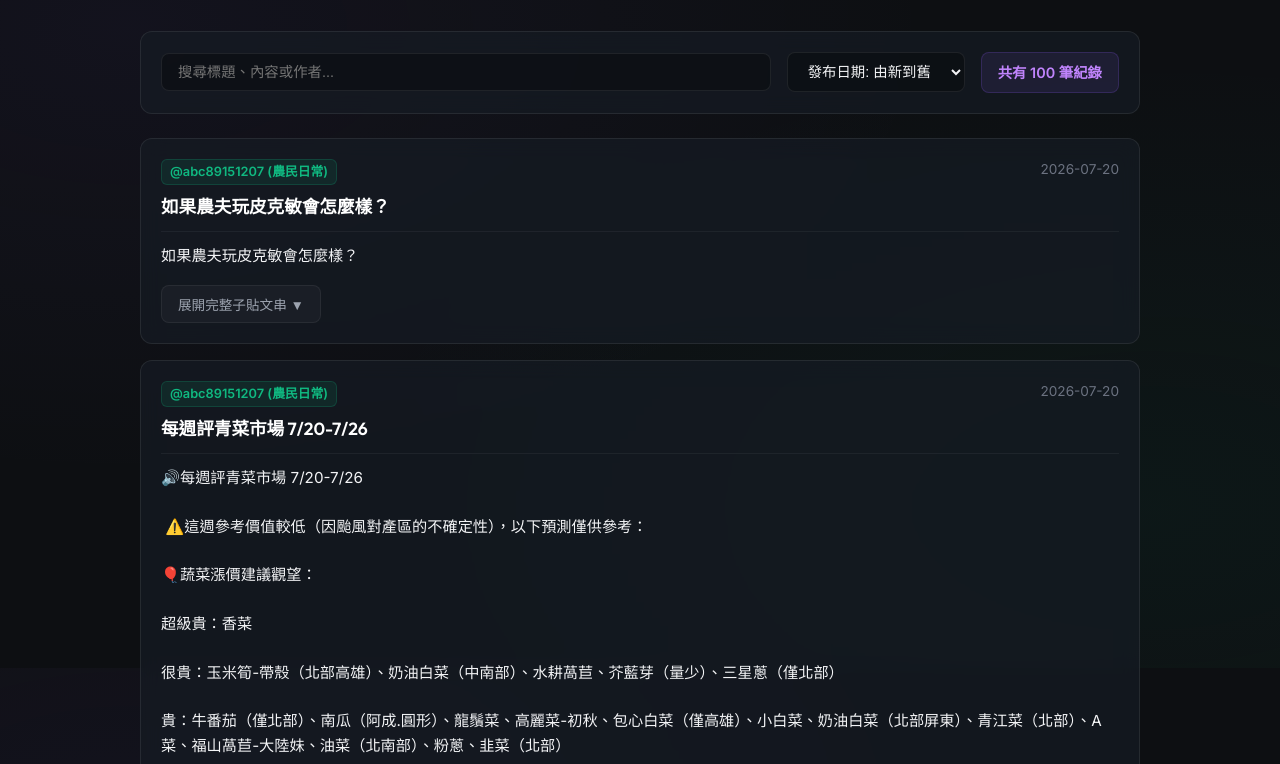
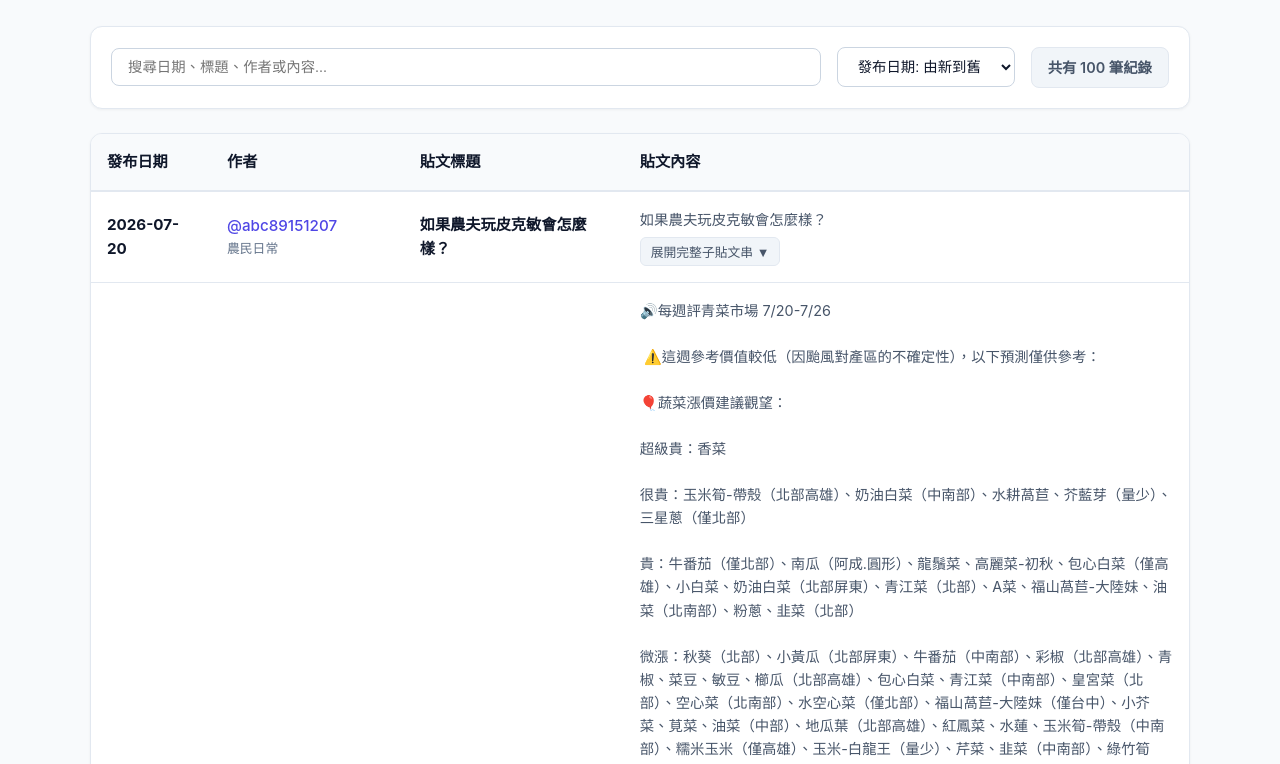
Before and after one commit to mdbenshow-art/Threads, a website: page 水果市場評論貼文_瀏覽.html in a window 1280 px wide. Shown: the part 132-896 px from the top of the page. Drawn offline with Linux system fonts and the light colour scheme.

Commit message:
style: change fruit market browse page to clean data table list format

```diff
--- a/水果市場評論貼文_瀏覽.html
+++ b/水果市場評論貼文_瀏覽.html
@@ -4,21 +4,16 @@
     <meta charset="UTF-8">
     <meta name="viewport" content="width=device-width, initial-scale=1.0">
     <title>水果市場評論貼文 - 數據瀏覽器</title>
-    <!-- Fonts -->
-    <link rel="preconnect" href="https://fonts.googleapis.com">
-    <link rel="preconnect" href="https://fonts.gstatic.com" crossorigin>
-    <link href="https://fonts.googleapis.com/css2?family=Inter:wght@400;500;600;700&family=Outfit:wght@500;600;700&display=swap" rel="stylesheet">
     <style>
         :root {
-            --bg-color: #0d0f12;
-            --card-bg: rgba(22, 28, 36, 0.7);
-            --card-border: rgba(255, 255, 255, 0.08);
-            --accent: #8b5cf6;
-            --accent-glow: rgba(139, 92, 246, 0.3);
-            --success: #10b981;
-            --text-primary: #f3f4f6;
-            --text-secondary: #9ca3af;
-            --text-muted: #6b7280;
+            --bg-color: #f8fafc;
+            --card-bg: #ffffff;
+            --border-color: #e2e8f0;
+            --accent: #4f46e5;
+            --accent-glow: rgba(79, 70, 229, 0.1);
+            --text-primary: #0f172a;
+            --text-secondary: #475569;
+            --text-muted: #64748b;
         }
 
         * {
@@ -30,17 +25,13 @@
         body {
             background-color: var(--bg-color);
             color: var(--text-primary);
-            font-family: 'Inter', -apple-system, sans-serif;
+            font-family: -apple-system, BlinkMacSystemFont, "Segoe UI", Roboto, "Helvetica Neue", Arial, sans-serif;
             line-height: 1.6;
             padding: 40px 20px;
-            background-image:
-                radial-gradient(at 10% 20%, rgba(139, 92, 246, 0.05) 0px, transparent 50%),
-                radial-gradient(at 90% 80%, rgba(16, 185, 129, 0.05) 0px, transparent 50%);
-            background-attachment: fixed;
         }
 
         .container {
-            max-width: 1000px;
+            max-width: 1100px;
             margin: 0 auto;
             display: flex;
             flex-direction: column;
@@ -53,12 +44,9 @@
         }
 
         h1 {
-            font-family: 'Outfit', sans-serif;
-            font-size: 2.2rem;
+            font-size: 2rem;
             font-weight: 700;
-            background: linear-gradient(to right, #fff, #c084fc);
-            -webkit-background-clip: text;
-            -webkit-text-fill-color: transparent;
+            color: #0f172a;
             margin-bottom: 8px;
         }
 
@@ -70,10 +58,10 @@
         /* Controls */
         .controls-card {
             background: var(--card-bg);
-            border: 1px solid var(--card-border);
+            border: 1px solid var(--border-color);
             border-radius: 12px;
             padding: 20px;
-            backdrop-filter: blur(10px);
+            box-shadow: 0 1px 3px rgba(0,0,0,0.05);
             display: flex;
             gap: 16px;
             align-items: center;
@@ -83,29 +71,27 @@
         .search-group {
             flex: 1;
             min-width: 250px;
-            position: relative;
         }
 
         .search-input {
             width: 100%;
-            background: rgba(0, 0, 0, 0.3);
-            border: 1px solid var(--card-border);
+            background: #ffffff;
+            border: 1px solid #cbd5e1;
             border-radius: 8px;
             padding: 10px 16px;
             color: var(--text-primary);
             font-size: 0.9rem;
             outline: none;
-            transition: all 0.3s ease;
         }
 
         .search-input:focus {
             border-color: var(--accent);
-            box-shadow: 0 0 10px var(--accent-glow);
+            box-shadow: 0 0 0 3px var(--accent-glow);
         }
 
         .sort-group select {
-            background: rgba(0, 0, 0, 0.3);
-            border: 1px solid var(--card-border);
+            background: #ffffff;
+            border: 1px solid #cbd5e1;
             border-radius: 8px;
             padding: 10px 16px;
             color: var(--text-primary);
@@ -115,114 +101,91 @@
         }
 
         .stats-badge {
-            background: rgba(139, 92, 246, 0.1);
-            border: 1px solid rgba(139, 92, 246, 0.2);
-            color: #c084fc;
+            background: #f1f5f9;
+            border: 1px solid #e2e8f0;
+            color: var(--text-secondary);
             padding: 8px 16px;
             border-radius: 8px;
             font-size: 0.9rem;
             font-weight: 600;
         }
 
-        /* Feed */
-        .feed {
-            display: flex;
-            flex-direction: column;
-            gap: 16px;
+        /* Table layout */
+        .table-container {
+            background: var(--card-bg);
+            border: 1px solid var(--border-color);
+            border-radius: 12px;
+            overflow: hidden;
+            box-shadow: 0 1px 3px rgba(0,0,0,0.05);
         }
 
-        .post-card {
-            background: var(--card-bg);
-            border: 1px solid var(--card-border);
-            border-radius: 12px;
-            padding: 20px;
-            backdrop-filter: blur(10px);
-            transition: all 0.3s ease;
-            display: flex;
-            flex-direction: column;
-            gap: 12px;
+        table {
+            width: 100%;
+            border-collapse: collapse;
         }
 
-        .post-card:hover {
-            border-color: rgba(139, 92, 246, 0.3);
-            box-shadow: 0 4px 20px rgba(0, 0, 0, 0.4);
+        th, td {
+            padding: 16px;
+            text-align: left;
+            border-bottom: 1px solid var(--border-color);
+            font-size: 0.95rem;
         }
 
-        .card-header {
-            display: flex;
-            justify-content: space-between;
-            align-items: flex-start;
-            flex-wrap: wrap;
-            gap: 10px;
-            padding-bottom: 10px;
-            border-bottom: 1px solid rgba(255, 255, 255, 0.05);
+        th {
+            background-color: #f8fafc;
+            font-weight: 600;
+            color: var(--text-primary);
+            border-bottom: 2px solid var(--border-color);
         }
 
-        .author-info {
-            display: flex;
-            flex-direction: column;
-            gap: 2px;
+        tr.data-row:hover td {
+            background-color: #f8fafc;
         }
 
         .author-badge {
-            background: rgba(16, 185, 129, 0.1);
-            border: 1px solid rgba(16, 185, 129, 0.2);
-            color: var(--success);
-            font-size: 0.8rem;
-            font-weight: 600;
-            padding: 2px 8px;
-            border-radius: 6px;
-            width: fit-content;
+            font-weight: 500;
+            color: var(--accent);
         }
 
-        .date-label {
-            font-size: 0.85rem;
-            color: var(--text-muted);
-        }
-
-        .main-title {
-            font-family: 'Outfit', sans-serif;
-            font-size: 1.1rem;
+        .post-title {
             font-weight: 600;
-            color: #fff;
+            color: var(--text-primary);
         }
 
         .post-content {
-            font-size: 0.95rem;
-            color: var(--text-primary);
+            color: var(--text-secondary);
             white-space: pre-wrap;
             word-break: break-word;
+            font-size: 0.9rem;
         }
 
         .expand-btn {
-            background: rgba(255, 255, 255, 0.03);
-            border: 1px solid rgba(255, 255, 255, 0.06);
+            background: #f1f5f9;
+            border: 1px solid #e2e8f0;
             color: var(--text-secondary);
-            padding: 8px 16px;
-            border-radius: 8px;
-            font-size: 0.85rem;
+            padding: 4px 10px;
+            border-radius: 6px;
+            font-size: 0.8rem;
             cursor: pointer;
-            width: fit-content;
-            margin-top: 4px;
-            transition: all 0.2s ease;
-            display: flex;
+            display: inline-flex;
             align-items: center;
-            gap: 6px;
+            gap: 4px;
+            margin-top: 6px;
+            outline: none;
         }
 
         .expand-btn:hover {
-            background: rgba(139, 92, 246, 0.1);
-            border-color: var(--accent);
-            color: #fff;
+            background: #e2e8f0;
+            color: var(--text-primary);
         }
 
         .full-content-box {
             margin-top: 10px;
-            background: rgba(0, 0, 0, 0.25);
-            border: 1px dashed rgba(255, 255, 255, 0.06);
+            background: #f8fafc;
+            border: 1px dashed #cbd5e1;
             border-radius: 8px;
-            padding: 16px;
-            font-size: 0.9rem;
+            padding: 12px;
+            font-size: 0.85rem;
             color: var(--text-primary);
             white-space: pre-wrap;
         }
@@ -234,9 +197,6 @@
         .empty-feed {
             text-align: center;
             padding: 40px;
-            background: var(--card-bg);
-            border: 1px solid var(--card-border);
-            border-radius: 12px;
             color: var(--text-muted);
         }
     </style>
@@ -250,7 +210,7 @@
 
         <div class="controls-card">
             <div class="search-group">
-                <input type="text" id="search-input" class="search-input" placeholder="搜尋標題、內容或作者...">
+                <input type="text" id="search-input" class="search-input" placeholder="搜尋日期、標題、作者或內容...">
             </div>
 
             <div class="sort-group">
@@ -266,7 +226,22 @@
             </div>
         </div>
 
-        <div id="feed" class="feed"></div>
+        <div class="table-container">
+            <table id="posts-table">
+                <thead>
+                    <tr>
+                        <th style="width: 120px;">發布日期</th>
+                        <th style="width: 150px;">作者</th>
+                        <th style="width: 220px;">貼文標題</th>
+                        <th>貼文內容</th>
+                    </tr>
+                </thead>
+                <tbody id="table-body"></tbody>
+            </table>
+            <div id="empty-state" class="empty-feed hidden">
+                沒有找到符合條件的貼文紀錄。
+            </div>
+        </div>
     </div>
 
     <script>
@@ -1076,7 +1051,8 @@
         const searchInput = document.getElementById('search-input');
         const sortSelect = document.getElementById('sort-select');
         const postsCount = document.getElementById('posts-count');
-        const feed = document.getElementById('feed');
+        const tableBody = document.getElementById('table-body');
+        const emptyState = document.getElementById('empty-state');
 
         // Initial load
         applyFiltersAndSort();
@@ -1114,45 +1090,45 @@
             });
 
             postsCount.innerText = filtered.length;
-            renderFeed(filtered);
+            renderTable(filtered);
         }
 
-        function renderFeed(posts) {
-            feed.innerHTML = '';
+        function renderTable(posts) {
+            tableBody.innerHTML = '';
 
             if (posts.length === 0) {
-                feed.innerHTML = `
-                    <div class="empty-feed">
-                        <p>沒有找到符合條件的貼文紀錄。</p>
-                    </div>
-                `;
+                emptyState.classList.remove('hidden');
+                document.getElementById('posts-table').classList.add('hidden');
                 return;
             }
 
+            emptyState.classList.add('hidden');
+            document.getElementById('posts-table').classList.remove('hidden');
+
             posts.forEach((post, idx) => {
-                const card = document.createElement('div');
-                card.className = 'post-card';
+                const tr = document.createElement('tr');
+                tr.className = 'data-row';
 
                 const hasFullContent = post.fullContent && post.fullContent.trim() !== post.originalContent.trim();
 
-                card.innerHTML = `
-                    <div class="card-header">
-                        <div class="author-info">
-                            <span class="author-badge">@${escapeHtml(post.username)} (${escapeHtml(post.authorName)})</span>
-                            <h4 class="main-title" style="margin-top: 6px;">${escapeHtml(post.smallTitle)}</h4>
-                        </div>
-                        <span class="date-label">${escapeHtml(post.date)}</span>
-                    </div>
+                tr.innerHTML = `
+                    <td><strong>${escapeHtml(post.date)}</strong></td>
+                    <td>
+                        <span class="author-badge">@${escapeHtml(post.username)}</span>
+                        <div style="font-size: 0.8rem; color: var(--text-muted);">${escapeHtml(post.authorName)}</div>
+                    </td>
+                    <td><div class="post-title">${escapeHtml(post.smallTitle)}</div></td>
+                    <td>
                         <div class="post-content">${formatText(post.originalContent)}</div>
-
                         ${hasFullContent ? `
                             <button class="expand-btn" onclick="toggleFullContent(this, ${idx})">
                                 <span>展開完整子貼文串 ▼</span>
                             </button>
                             <div id="full-box-${idx}" class="full-content-box hidden">${formatText(post.fullContent)}</div>
                         ` : ''}
+                    </td>
                 `;
-                feed.appendChild(card);
+                tableBody.appendChild(tr);
             });
         }
 
```
Also changed, not shown: index.html (+104 -128 lines), 1 other file. Lines whose indentation alone changed are shown as unchanged.
